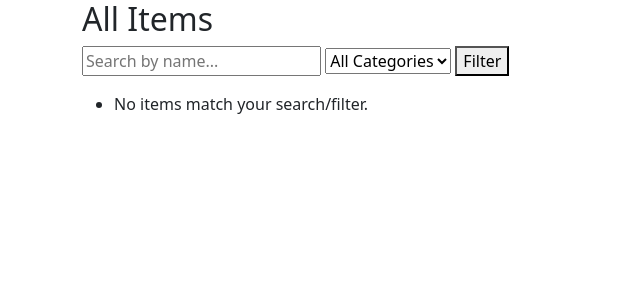
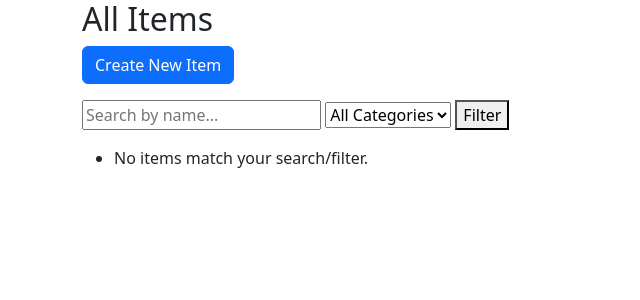
Before and after one commit to Kuscko/supplysage, a Django app: page /items/ in a window 1280 px wide. Shown: the top 300 px of the page, without its empty margins (0-640 px from the left). Run offline with Django 5.2, Linux system fonts and the light colour scheme; the visitor is signed in with stand-in values (Sample User, id 1); data that the repository does not hold is empty.

Commit message:
Added descriptive descriptions to the item templates, added create item button to the item lists.

```diff
--- a/supplysage/inventory/templates/inventory/item_confirm_delete.html
+++ b/supplysage/inventory/templates/inventory/item_confirm_delete.html
@@ -5,6 +5,7 @@
 {% endblock title %}
 
 {% block content %}
+<!-- Confirm Delete Item Form -->
 <h2>Are you sure you want to delete: {{ item.name }}?</h2>
 <form method="post">
     {% csrf_token %}
--- a/supplysage/inventory/templates/inventory/item_form.html
+++ b/supplysage/inventory/templates/inventory/item_form.html
@@ -5,6 +5,7 @@
 {% endblock title %}
 
 {% block content %}
+<!-- Create New Item Form -->
 <h2>Item Form</h2>
 <form method="post">
     {% csrf_token %}
--- a/supplysage/inventory/templates/inventory/item_list.html
+++ b/supplysage/inventory/templates/inventory/item_list.html
@@ -6,6 +6,9 @@
 
 {% block content %}
 <h2>All Items</h2>
+
+<!-- Create New Item Button -->
+<a href="{% url 'item_create' %}" class="btn btn-primary mb-3">Create New Item</a>
 
 <!-- Search & Filter Form -->
 <form method="get" class="mb-3" style="margin-bottom: 1rem;">
```
